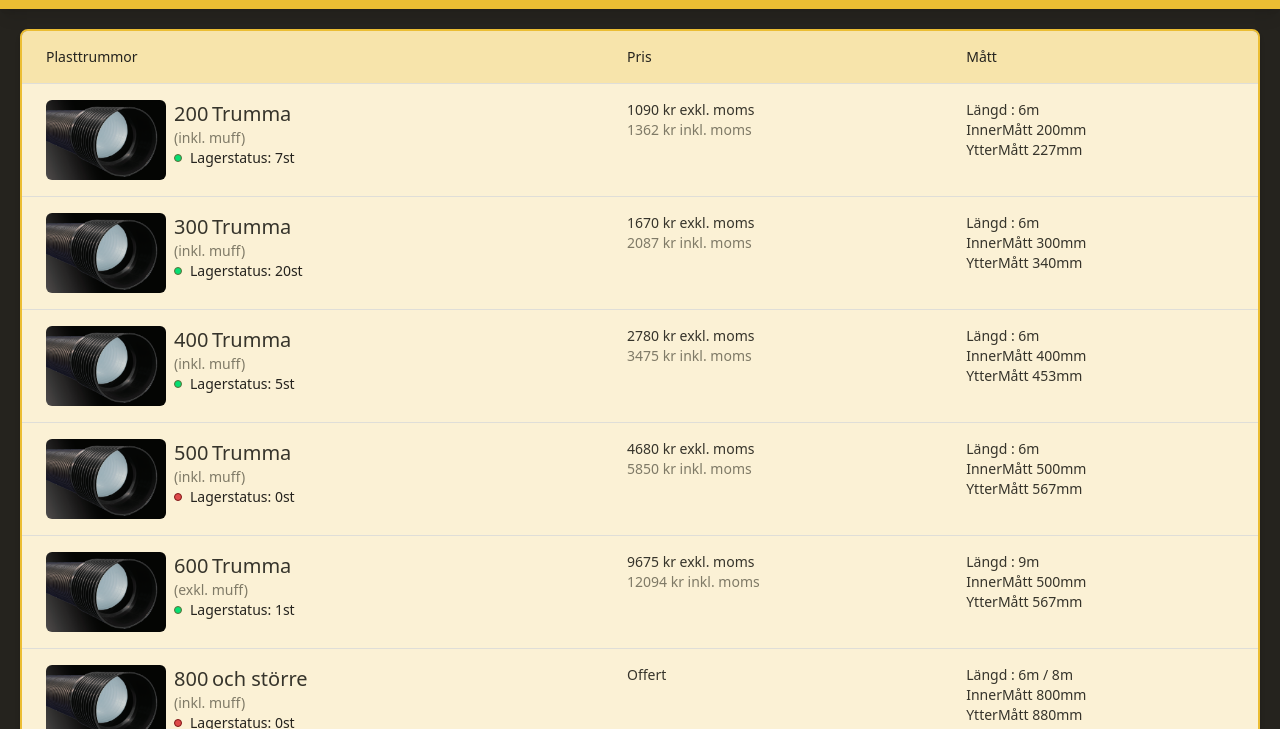
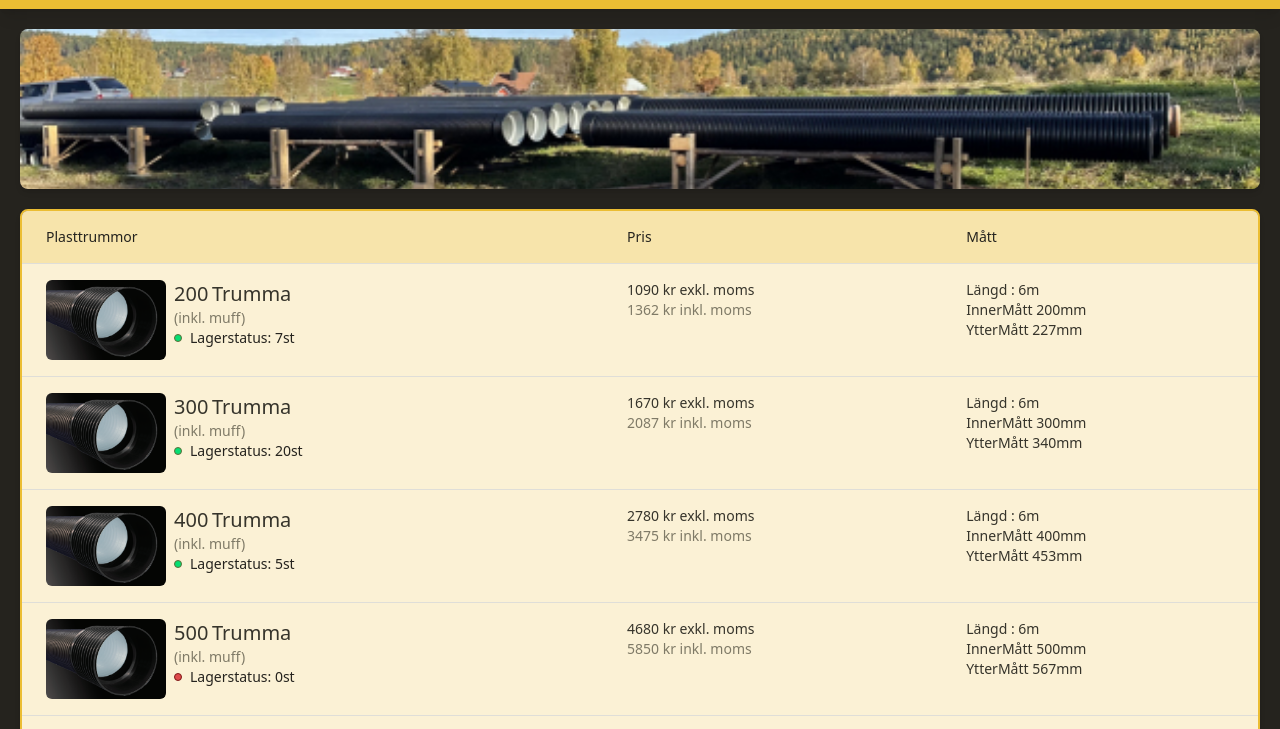
Before and after one commit to Kjellsson1998/HKvagtrummorT3, a website: page produkter.html in a window 1280 px wide. Shown: the part 67-796 px from the top of the page. Drawn offline with Linux system fonts and the light colour scheme.

Commit message:
Add banner picture

```diff
--- a/produkter.html
+++ b/produkter.html
@@ -133,6 +133,11 @@
       </div>
     </nav>
 
+<!-- Image Container -->
+<div class="m-5 overflow-hidden rounded-lg shadow-md">
+  <img src="Image/Banner_trummlager_optimized_.webp" alt="Bild över lagret på vägtrummor, banner picture"
+    class="w-full h-40 object-cover object-center" />
+</div>
 
 
     <div
```
Also changed, not shown: Image/Banner_trummlager_optimized_.webp (added), src/output.css, 1 other file.
